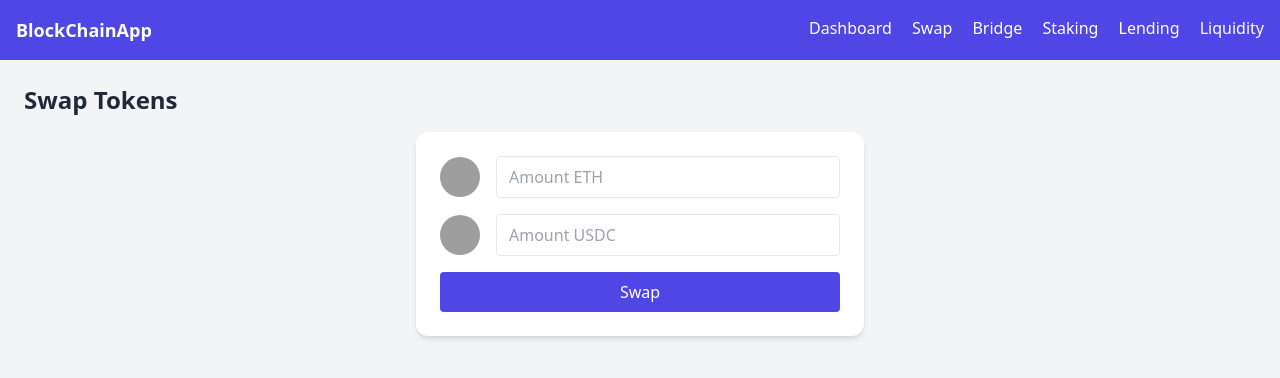
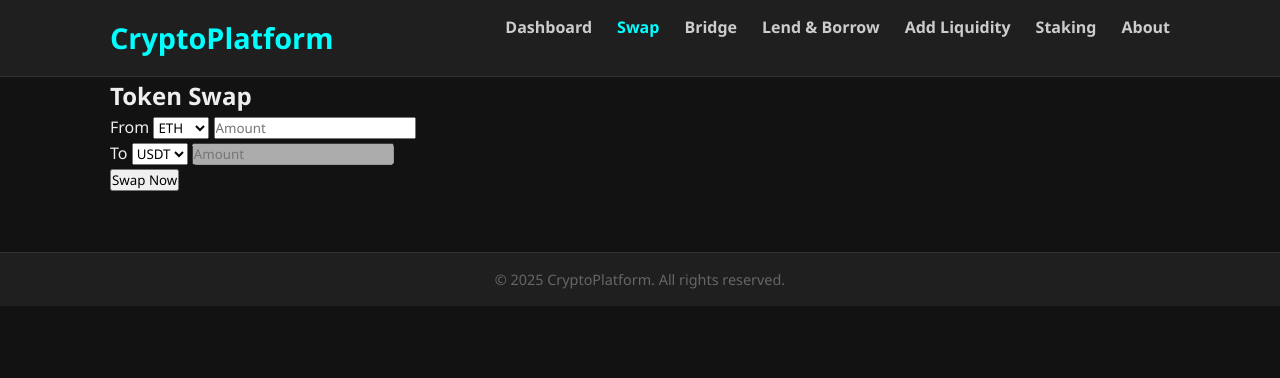
Before and after one commit to pavan692-pixel/weblock, a plain HTML site: page swap.html in a window 1280 px wide. Drawn offline with nearby package versions, Linux system fonts and the light colour scheme; grey boxes are pictures that could not be loaded.

Commit message:
Update swap.html

```diff
--- a/swap.html
+++ b/swap.html
@@ -1,40 +1,96 @@
 <!DOCTYPE html>
 <html lang="en">
 <head>
-  <meta charset="UTF-8">
-  <meta name="viewport" content="width=device-width, initial-scale=1.0">
-  <title>{title}</title>
-  <script src="https://cdn.tailwindcss.com"></script>
+  <meta charset="UTF-8" />
+  <meta name="viewport" content="width=device-width, initial-scale=1" />
+  <title>CryptoPlatform - Swap</title>
+  <link rel="stylesheet" href="css/style.css" />
 </head>
-<body class="bg-gray-100 text-gray-800">
-  <nav class="bg-indigo-600 p-4 text-white flex justify-between">
-    <div class="font-bold text-lg">BlockChainApp</div>
-    <div class="space-x-4">
-      <a href="index.html" class="hover:underline">Dashboard</a>
-      <a href="swap.html" class="hover:underline">Swap</a>
-      <a href="bridge.html" class="hover:underline">Bridge</a>
-      <a href="staking.html" class="hover:underline">Staking</a>
-      <a href="lending.html" class="hover:underline">Lending</a>
-      <a href="liquidity.html" class="hover:underline">Liquidity</a>
+<body>
+  <header>
+    <div class="container">
+      <h1 class="logo">CryptoPlatform</h1>
+      <nav>
+        <ul class="nav-links">
+          <li><a href="index.html">Dashboard</a></li>
+          <li><a href="swap.html" class="active">Swap</a></li>
+          <li><a href="bridge.html">Bridge</a></li>
+          <li><a href="lendborrow.html">Lend & Borrow</a></li>
+          <li><a href="addliquidity.html">Add Liquidity</a></li>
+          <li><a href="staking.html">Staking</a></li>
+          <li><a href="about.html">About</a></li>
+        </ul>
+      </nav>
     </div>
-  </nav>
-  <main class="p-6">
+  </header>
 
-  <h2 class="text-2xl font-bold mb-4">Swap Tokens</h2>
-  <div class="max-w-md mx-auto bg-white rounded-xl shadow-md overflow-hidden p-6 space-y-4">
-    <div class="flex items-center space-x-4">
-      <img src="https://cryptologos.cc/logos/ethereum-eth-logo.png?v=025" alt="ETH" class="w-10 h-10 rounded-full" />
-      <input type="text" placeholder="Amount ETH" class="border rounded px-3 py-2 flex-1" />
+  <main class="container">
+    <section class="swap-section">
+      <h2>Token Swap</h2>
+      <form class="swap-form" onsubmit="return false;">
+        <div class="form-group">
+          <label for="from-token">From</label>
+          <select id="from-token" name="from-token" required>
+            <option value="btc">BTC</option>
+            <option value="eth" selected>ETH</option>
+            <option value="usdt">USDT</option>
+          </select>
+          <input type="number" id="from-amount" name="from-amount" placeholder="Amount" min="0" step="any" required />
+        </div>
+
+        <div class="form-group">
+          <label for="to-token">To</label>
+          <select id="to-token" name="to-token" required>
+            <option value="btc">BTC</option>
+            <option value="eth">ETH</option>
+            <option value="usdt" selected>USDT</option>
+          </select>
+          <input type="number" id="to-amount" name="to-amount" placeholder="Amount" min="0" step="any" disabled />
+        </div>
+
+        <button type="submit" class="btn-primary">Swap Now</button>
+      </form>
+    </section>
+  </main>
+
+  <footer>
+    <div class="container">
+      <p>&copy; 2025 CryptoPlatform. All rights reserved.</p>
     </div>
-    <div class="flex items-center space-x-4">
-      <img src="https://cryptologos.cc/logos/usd-coin-usdc-logo.png?v=025" alt="USDC" class="w-10 h-10 rounded-full" />
-      <input type="text" placeholder="Amount USDC" class="border rounded px-3 py-2 flex-1" />
-    </div>
-    <button class="w-full bg-indigo-600 text-white py-2 rounded hover:bg-indigo-700 transition transform hover:scale-105 duration-300">
-      Swap
-    </button>
-  </div>
+  </footer>
 
-  </main>
+  <script>
+    // Simple token swap amount calculation mock
+    const rates = {
+      btc: { eth: 15, usdt: 27000 },
+      eth: { btc: 0.067, usdt: 1800 },
+      usdt: { btc: 0.000037, eth: 0.00056 }
+    };
+
+    const fromToken = document.getElementById('from-token');
+    const toToken = document.getElementById('to-token');
+    const fromAmount = document.getElementById('from-amount');
+    const toAmount = document.getElementById('to-amount');
+
+    function updateToAmount() {
+      const from = fromToken.value;
+      const to = toToken.value;
+      const amount = parseFloat(fromAmount.value);
+      if (!amount || amount <= 0 || from === to) {
+        toAmount.value = '';
+        return;
+      }
+      const rate = rates[from] ? rates[from][to] : null;
+      if (rate) {
+        toAmount.value = (amount * rate).toFixed(6);
+      } else {
+        toAmount.value = 'N/A';
+      }
+    }
+
+    fromToken.addEventListener('change', updateToAmount);
+    toToken.addEventListener('change', updateToAmount);
+    fromAmount.addEventListener('input', updateToAmount);
+  </script>
 </body>
 </html>
```
